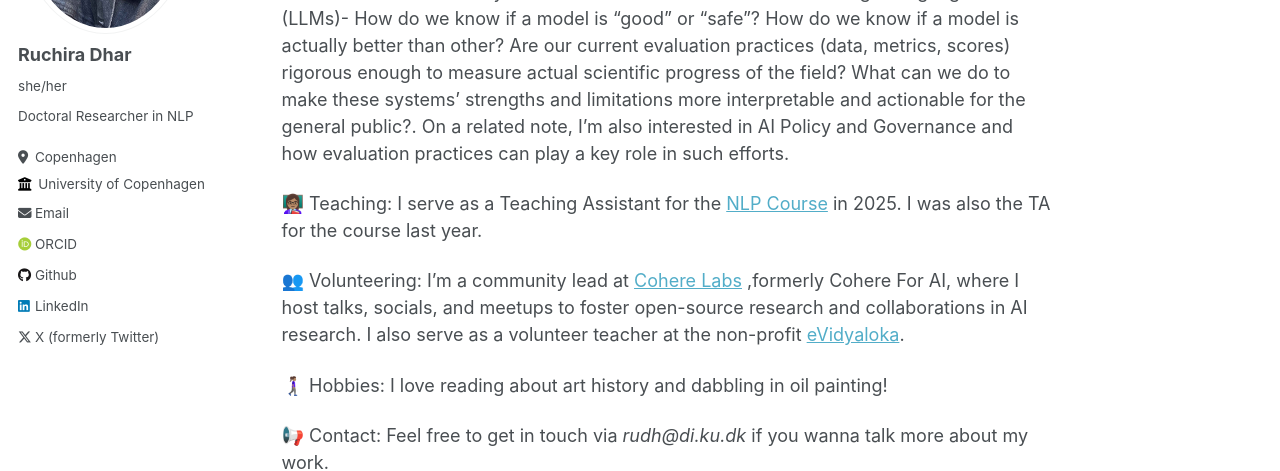
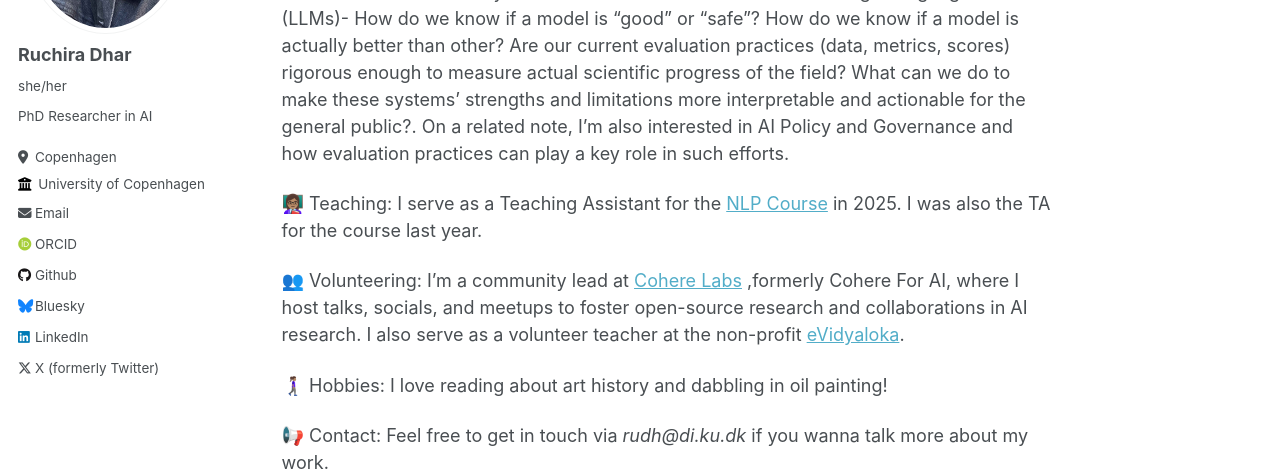
Before and after one commit to ruchiradhar/ruchiradhar.github.io, a Jekyll site: the page built from _pages/about.md, in a window 1280 px wide. Shown: the part 282-753 px from the top of the page. Built offline with Jekyll 4.4.1, drawn with Linux system fonts in a browser that asks for light colours; some web fonts are replaced.

Commit message:
Tech Edits

```diff
--- a/_config.yml
+++ b/_config.yml
@@ -24,7 +24,7 @@ author:
   avatar           : "profile-min.jpeg"
   name             : "Ruchira Dhar"
   pronouns         : "she/her"
-  bio              : "Doctoral Researcher in NLP"
+  bio              : "PhD Researcher in AI"
   location         : "Copenhagen"
   employer         : "University of Copenhagen"
   uri              : # URL
@@ -47,7 +47,7 @@ author:
   stackoverflow    : # User number or user number and name (i.e., use "1" or "1/jeff-atwood")
 
   # Social media
-  bluesky          : #"bsky.app" # Replace this with you Bluesky username
+  bluesky          : eclecticruchira.bsky.social
   facebook         : # Username
   flickr           : # Username
   foursquare       : # Username
```
